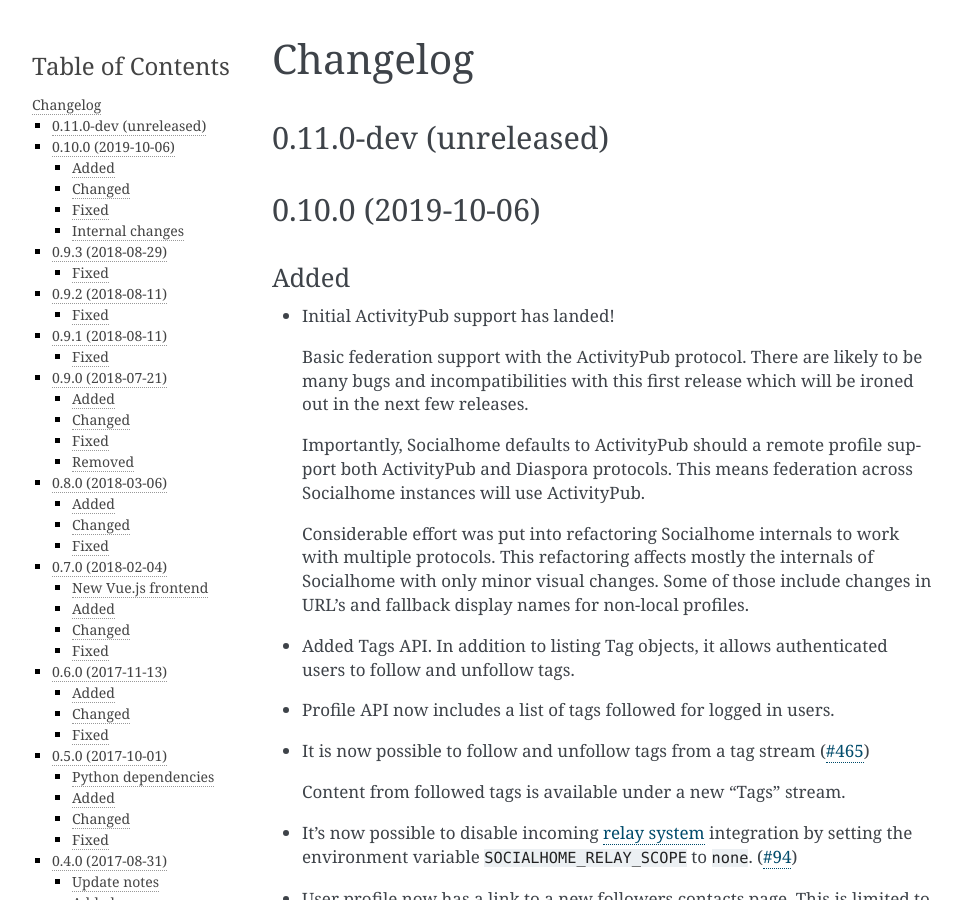
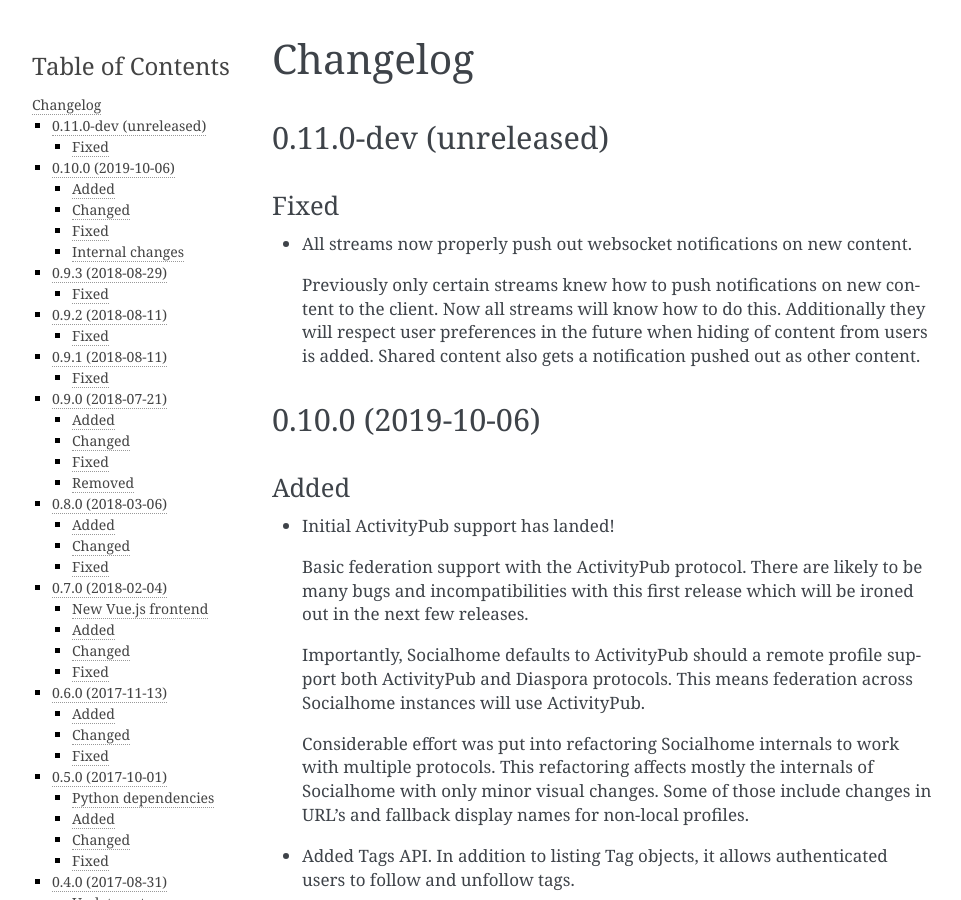
Before and after one commit to jaywink/socialhome, a Sphinx documentation site: the page built from docs/changelog.rst, in a window 1280 px wide and 900 px high. Shown: the whole window, without its empty margins (148-1109 px from the left). Built offline with Sphinx 7.4.7, drawn with Linux system fonts in a browser that asks for light colours.

Commit message:
Add changelog entry for streams websocket fix

```diff
--- a/docs/changelog.rst
+++ b/docs/changelog.rst
@@ -5,6 +5,16 @@
 
 0.11.0-dev (unreleased)
 -----------------------
+
+Fixed
+.....
+
+* All streams now properly push out websocket notifications on new content.
+
+  Previously only certain streams knew how to push notifications on new content to the
+  client. Now all streams will know how to do this. Additionally they will respect user
+  preferences in the future when hiding of content from users is added. Shared content
+  also gets a notification pushed out as other content.
 
 0.10.0 (2019-10-06)
 -------------------
```
